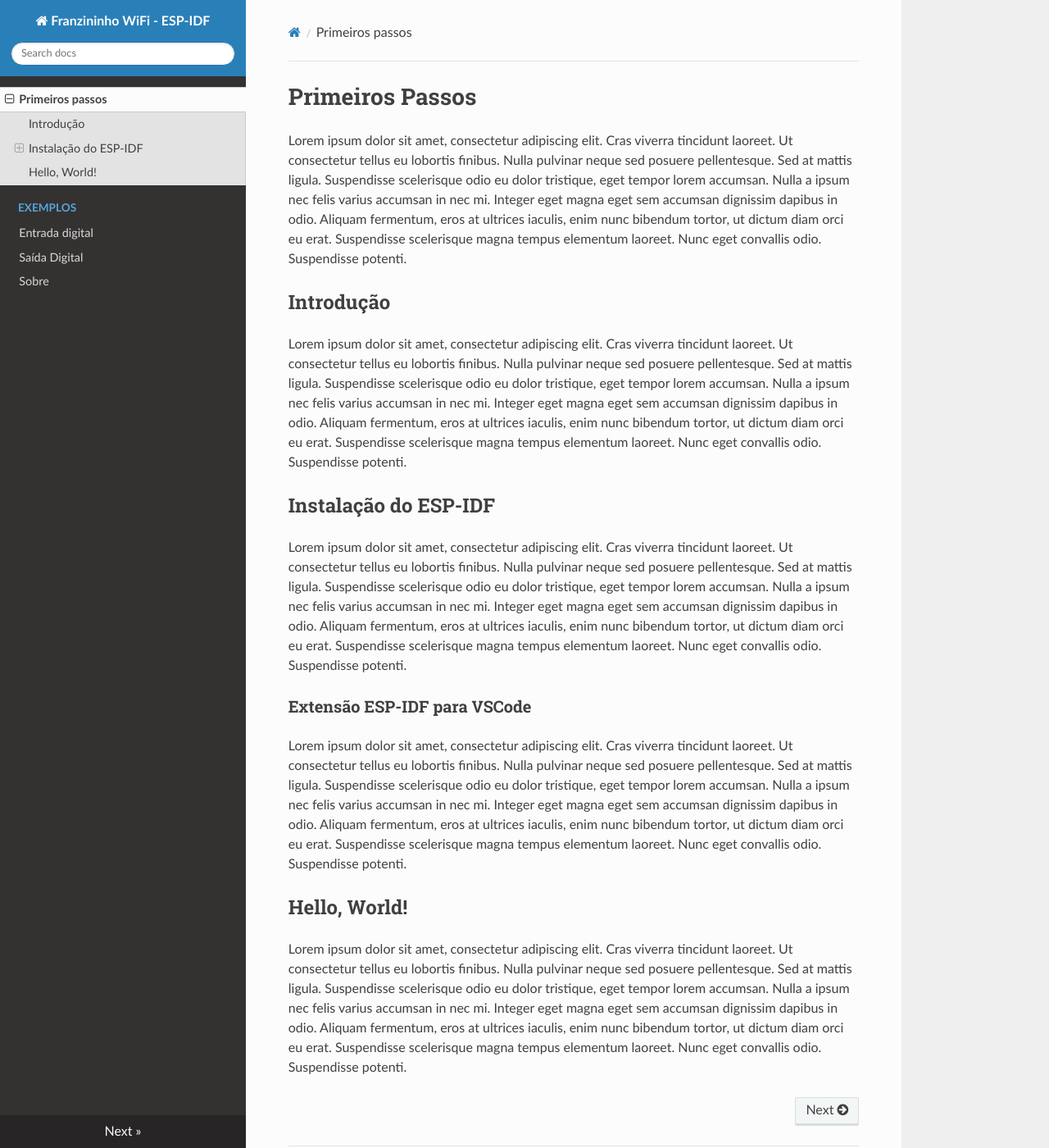
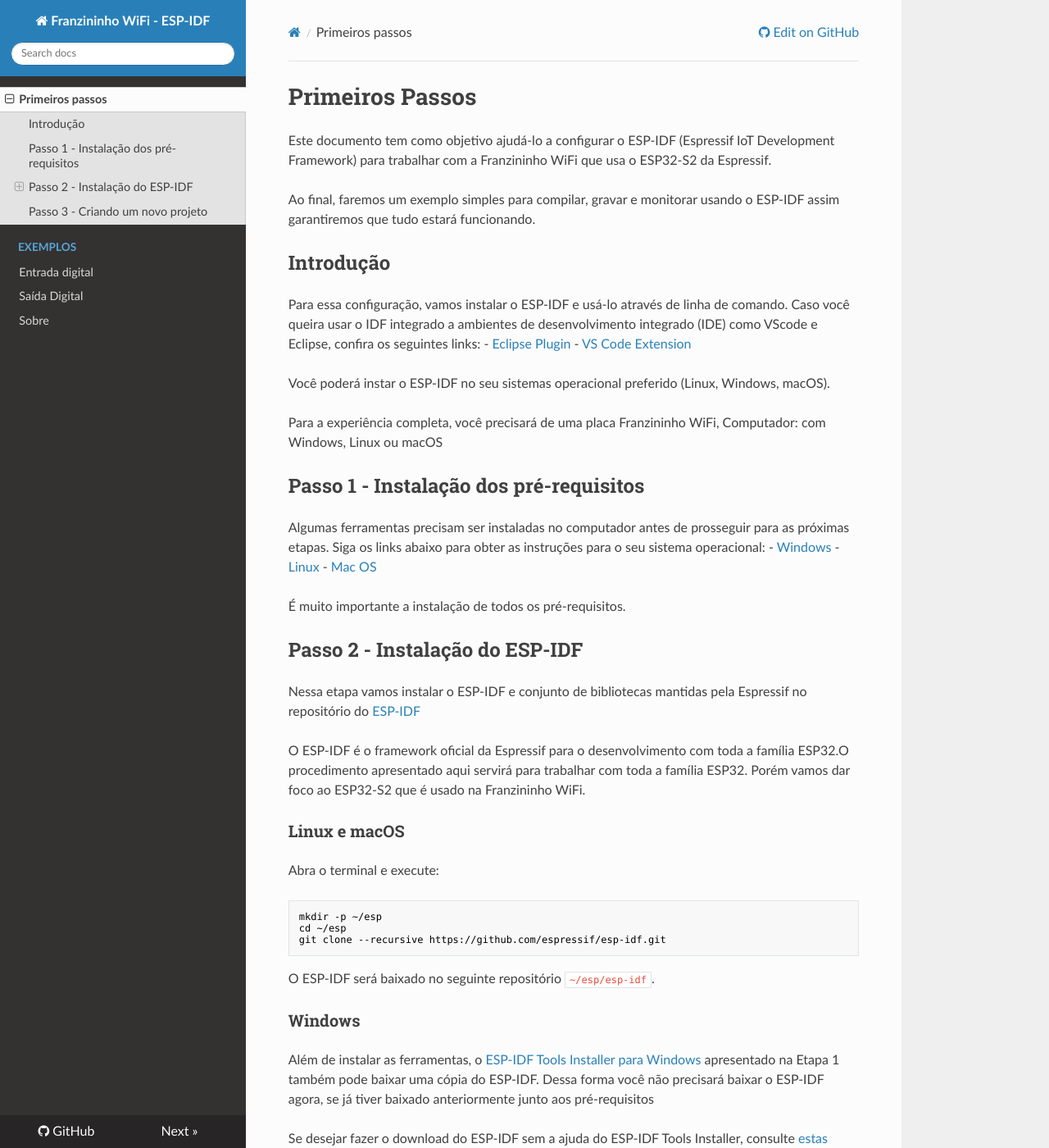
Before and after one commit to Franzininho/Franzininho-wifi-exemplos-esp-idf, an MkDocs documentation site: the page built from doc/docs/index.md, in a window 1280 px wide and 1400 px high. Shown: the whole window at 82% size. Built offline with MkDocs 1.6.1, drawn with Linux system fonts in a browser that asks for light colours; nearby versions of some CDN libraries; some of the changed text lies outside the part shown.

Commit message:
Adicionando versão inicial dos primeiros passos

````diff
--- a/doc/docs/index.md
+++ b/doc/docs/index.md
@@ -1,20 +1,83 @@
 # Primeiros Passos
 
-Lorem ipsum dolor sit amet, consectetur adipiscing elit. Cras viverra tincidunt laoreet. Ut consectetur tellus eu lobortis finibus. Nulla pulvinar neque sed posuere pellentesque. Sed at mattis ligula. Suspendisse scelerisque odio eu dolor tristique, eget tempor lorem accumsan. Nulla a ipsum nec felis varius accumsan in nec mi. Integer eget magna eget sem accumsan dignissim dapibus in odio. Aliquam fermentum, eros at ultrices iaculis, enim nunc bibendum tortor, ut dictum diam orci eu erat. Suspendisse scelerisque magna tempus elementum laoreet. Nunc eget convallis odio. Suspendisse potenti.
+Este documento tem como objetivo ajudá-lo a configurar o ESP-IDF (Espressif IoT Development Framework) para trabalhar com a Franzininho WiFi que usa o ESP32-S2 da Espressif.
+
+Ao final, faremos um exemplo simples para compilar, gravar e monitorar usando o ESP-IDF assim garantiremos que tudo estará funcionando.
 
 ## Introdução
 
-Lorem ipsum dolor sit amet, consectetur adipiscing elit. Cras viverra tincidunt laoreet. Ut consectetur tellus eu lobortis finibus. Nulla pulvinar neque sed posuere pellentesque. Sed at mattis ligula. Suspendisse scelerisque odio eu dolor tristique, eget tempor lorem accumsan. Nulla a ipsum nec felis varius accumsan in nec mi. Integer eget magna eget sem accumsan dignissim dapibus in odio. Aliquam fermentum, eros at ultrices iaculis, enim nunc bibendum tortor, ut dictum diam orci eu erat. Suspendisse scelerisque magna tempus elementum laoreet. Nunc eget convallis odio. Suspendisse potenti.
+Para essa configuração, vamos instalar o ESP-IDF e usá-lo através de linha de comando. Caso você queira usar o IDF integrado a ambientes de desenvolvimento integrado (IDE) como VScode e Eclipse, confira os seguintes links:
+- [Eclipse Plugin](https://github.com/espressif/idf-eclipse-plugin)
+- [VS Code Extension](https://github.com/espressif/vscode-esp-idf-extension)
 
-## Instalação do ESP-IDF
+Você poderá instar o ESP-IDF no seu sistemas operacional preferido (Linux, Windows, macOS).
 
-Lorem ipsum dolor sit amet, consectetur adipiscing elit. Cras viverra tincidunt laoreet. Ut consectetur tellus eu lobortis finibus. Nulla pulvinar neque sed posuere pellentesque. Sed at mattis ligula. Suspendisse scelerisque odio eu dolor tristique, eget tempor lorem accumsan. Nulla a ipsum nec felis varius accumsan in nec mi. Integer eget magna eget sem accumsan dignissim dapibus in odio. Aliquam fermentum, eros at ultrices iaculis, enim nunc bibendum tortor, ut dictum diam orci eu erat. Suspendisse scelerisque magna tempus elementum laoreet. Nunc eget convallis odio. Suspendisse potenti.
+Para a experiência completa, você precisará de uma placa Franzininho WiFi, Computador: com Windows, Linux ou macOS
 
-### Extensão ESP-IDF para VSCode
-Lorem ipsum dolor sit amet, consectetur adipiscing elit. Cras viverra tincidunt laoreet. Ut consectetur tellus eu lobortis finibus. Nulla pulvinar neque sed posuere pellentesque. Sed at mattis ligula. Suspendisse scelerisque odio eu dolor tristique, eget tempor lorem accumsan. Nulla a ipsum nec felis varius accumsan in nec mi. Integer eget magna eget sem accumsan dignissim dapibus in odio. Aliquam fermentum, eros at ultrices iaculis, enim nunc bibendum tortor, ut dictum diam orci eu erat. Suspendisse scelerisque magna tempus elementum laoreet. Nunc eget convallis odio. Suspendisse potenti.
+## Passo 1 - Instalação dos pré-requisitos
+
+Algumas ferramentas precisam ser instaladas no computador antes de prosseguir para as próximas etapas. Siga os links abaixo para obter as instruções para o seu sistema operacional:
+- [Windows](https://docs.espressif.com/projects/esp-idf/en/latest/esp32s2/get-started/windows-setup.html)
+- [Linux](https://docs.espressif.com/projects/esp-idf/en/latest/esp32s2/get-started/linux-setup.html)
+- [Mac OS](https://docs.espressif.com/projects/esp-idf/en/latest/esp32s2/get-started/macos-setup.html)
+
+É muito importante a instalação de todos os pré-requisitos.
+
+## Passo 2 - Instalação do ESP-IDF
+
+Nessa etapa vamos instalar o ESP-IDF e conjunto de bibliotecas mantidas pela Espressif no repositório do [ESP-IDF](https://github.com/espressif/esp-idf)
+
+O ESP-IDF é o framework oficial da Espressif para o desenvolvimento com toda a família ESP32.O procedimento apresentado aqui servirá para trabalhar com toda a família ESP32. Porém vamos dar foco ao ESP32-S2 que é usado na Franzininho WiFi.
+
+### Linux e macOS
+
+Abra o terminal e execute:
+```console
+mkdir -p ~/esp
+cd ~/esp
+git clone --recursive https://github.com/espressif/esp-idf.git
+```
+O ESP-IDF será baixado no seguinte repositório `~/esp/esp-idf`.
+
+### Windows
+
+Além de instalar as ferramentas, o [ESP-IDF Tools Installer para Windows](https://docs.espressif.com/projects/esp-idf/en/latest/esp32s2/get-started/windows-setup.html#get-started-windows-tools-installer) apresentado na Etapa 1 também pode baixar uma cópia do ESP-IDF. Dessa forma você não precisará baixar o ESP-IDF agora, se já tiver baixado anteriormente junto aos pré-requisitos
+
+Se desejar fazer o download do ESP-IDF sem a ajuda do ESP-IDF Tools Installer, consulte [estas instruções](https://docs.espressif.com/projects/esp-idf/en/latest/esp32s2/get-started/windows-setup-scratch.html#get-esp-idf-windows-command-line).
+
+### Instalando O ESP-IDF e ferramentas
+
+Além do ESP-IDF, você também precisa instalar as ferramentas usadas pelo ESP-IDF, como compilador, depurador, pacotes Python, etc.
+
+#### Windows
+
+O ESP-IDF Tools Installer para Windows apresentado no passo 1 instala todas as ferramentas necessárias.
+
+Se você deseja instalar as ferramentas sem a ajuda do ESP-IDF Tools Installer, abra o Prompt de Comando e siga estas etapas:
+```console
+cd %userprofile%\esp\esp-idf
+install.bat
+```
+
+Ou no Windows PowerShell
+```console
+cd ~/esp/esp-idf
+./install.ps1
+```
+
+#### Linux e macOS
+
+No Linux ou macOS há um script para instalação.Abra o terminal e execute:
+```console
+cd ~/esp/esp-idf
+./install.sh
+```
+
+### Configurando as variáveis de ambientes
+
+Windows
+
+Linux e macOS
 
 
-## Hello, World!
-
-
-Lorem ipsum dolor sit amet, consectetur adipiscing elit. Cras viverra tincidunt laoreet. Ut consectetur tellus eu lobortis finibus. Nulla pulvinar neque sed posuere pellentesque. Sed at mattis ligula. Suspendisse scelerisque odio eu dolor tristique, eget tempor lorem accumsan. Nulla a ipsum nec felis varius accumsan in nec mi. Integer eget magna eget sem accumsan dignissim dapibus in odio. Aliquam fermentum, eros at ultrices iaculis, enim nunc bibendum tortor, ut dictum diam orci eu erat. Suspendisse scelerisque magna tempus elementum laoreet. Nunc eget convallis odio. Suspendisse potenti.
+## Passo 3 - Criando um novo projeto
--- a/doc/mkdocs.yml
+++ b/doc/mkdocs.yml
@@ -1,5 +1,7 @@
 site_name: Franzininho WiFi - ESP-IDF
 site_favicon: img/favicon.ico
+
+repo_url: https://github.com/Franzininho/exemplos-esp-idf
 
 nav:
     - Primeiros passos: index.md
````
Also changed, not shown: doc/site/404.html, doc/site/about/index.html, doc/site/exemplos/entrada_digital/index.html, doc/site/exemplos/saida_digital/index.html, doc/site/index.html, doc/site/search.html, doc/site/search/search_index.json, doc/site/sitemap.xml, 1 other file.
